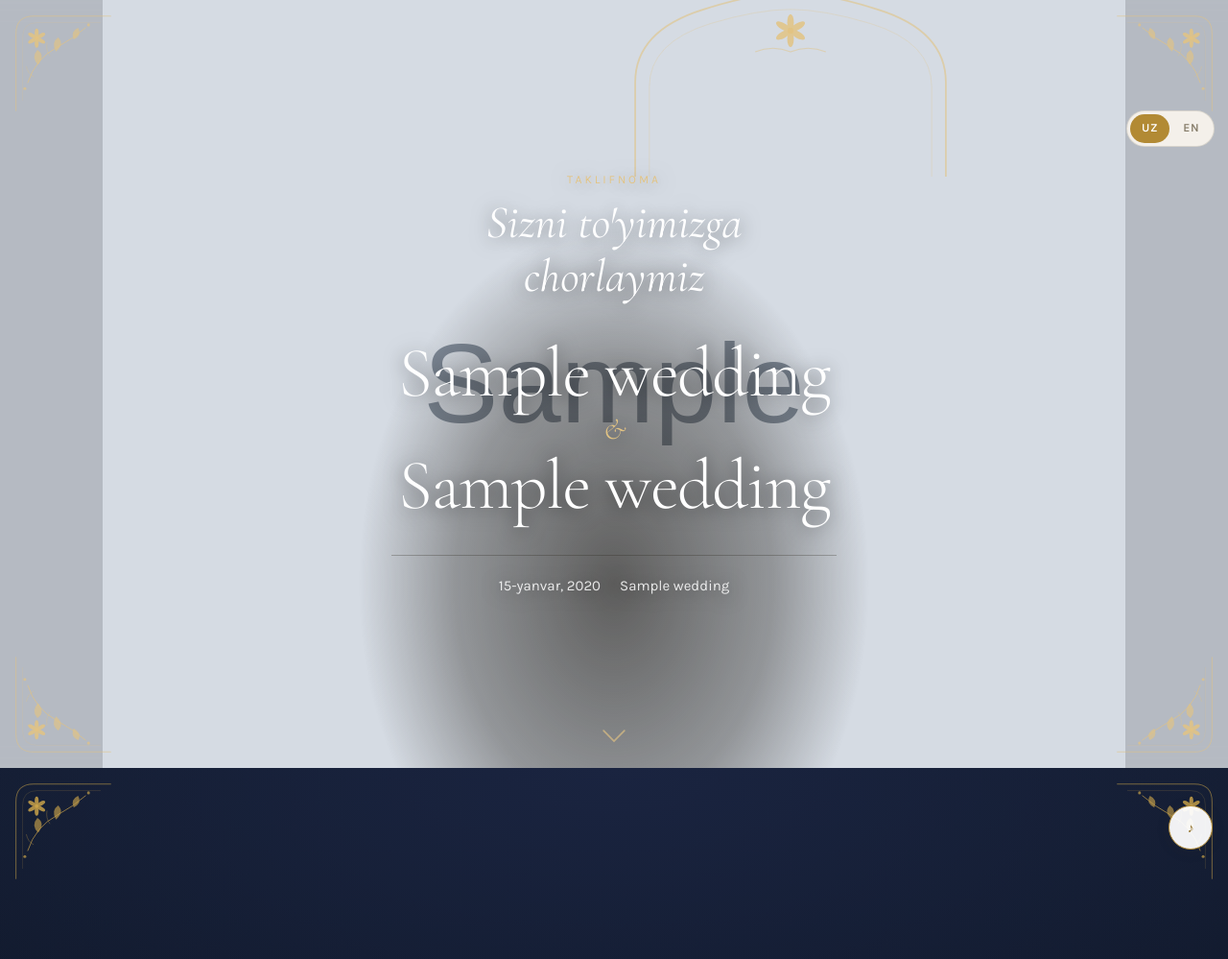
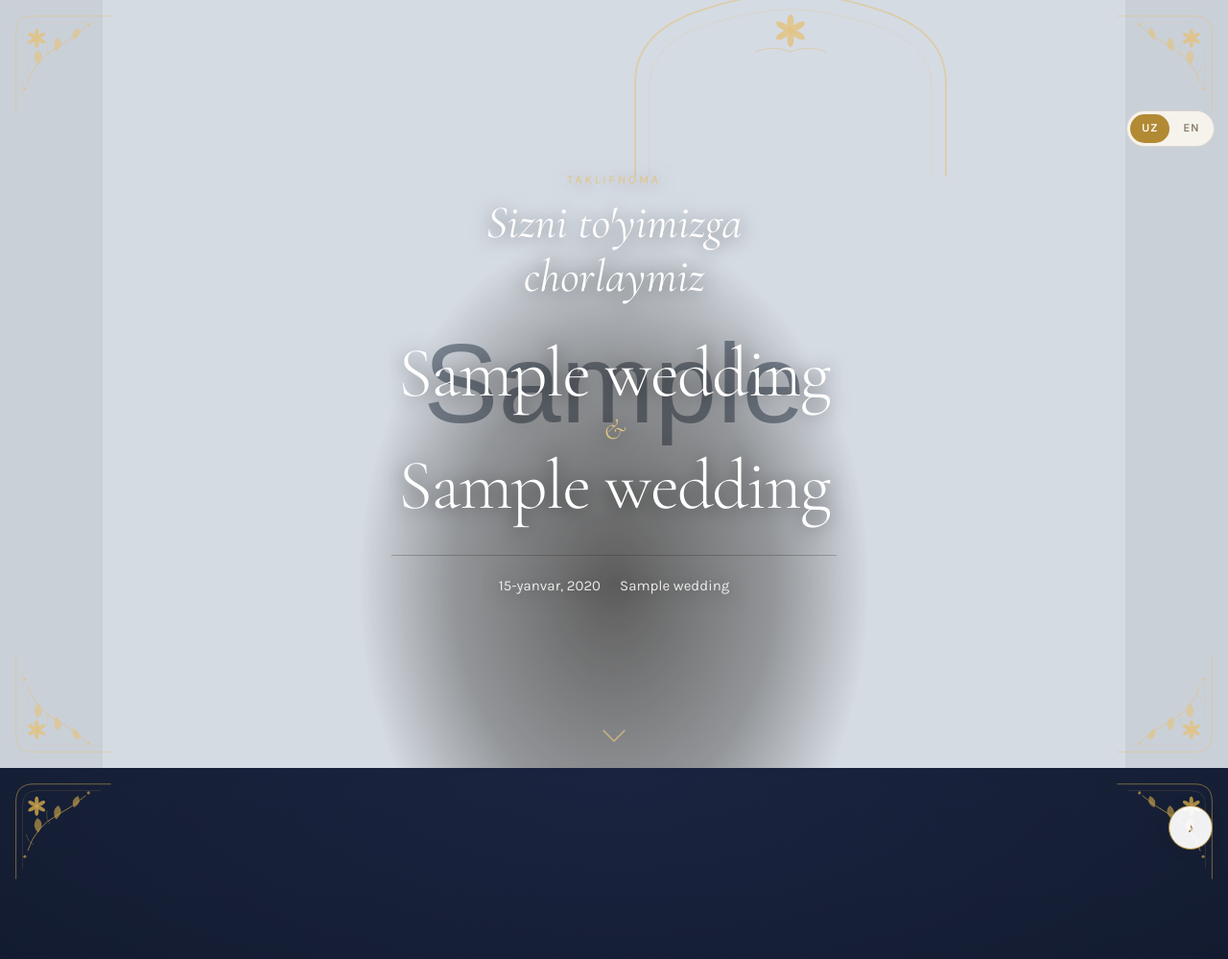
Before and after one commit to Nizomiddin0628/Jaloliddin, a Django app: page / in a window 1280 px wide. Shown: the top 999 px of the page at 96% size. Run offline with Django 5.2, Linux system fonts and the light colour scheme; tables that the repository leaves empty hold one stand-in row (values such as "Sample post"); grey boxes marked "Sample" are stand-in pictures; some libraries are stand-ins or nearby versions.

Commit message:
rasm resp v4

```diff
--- a/static/css/main.css
+++ b/static/css/main.css
@@ -287,8 +287,8 @@ body:has(.adminbar) .langbar {
   height: 100%;
   object-fit: cover;
   object-position: center;
-  filter: blur(48px) brightness(0.85) saturate(1.1);
-  transform: scale(1.32);
+  filter: blur(28px) brightness(0.95) saturate(1.1);
+  transform: scale(1.18);
 }
 
 /* Asosiy rasm — kesilmaydi, doim o'rtada, butunligicha */
```
